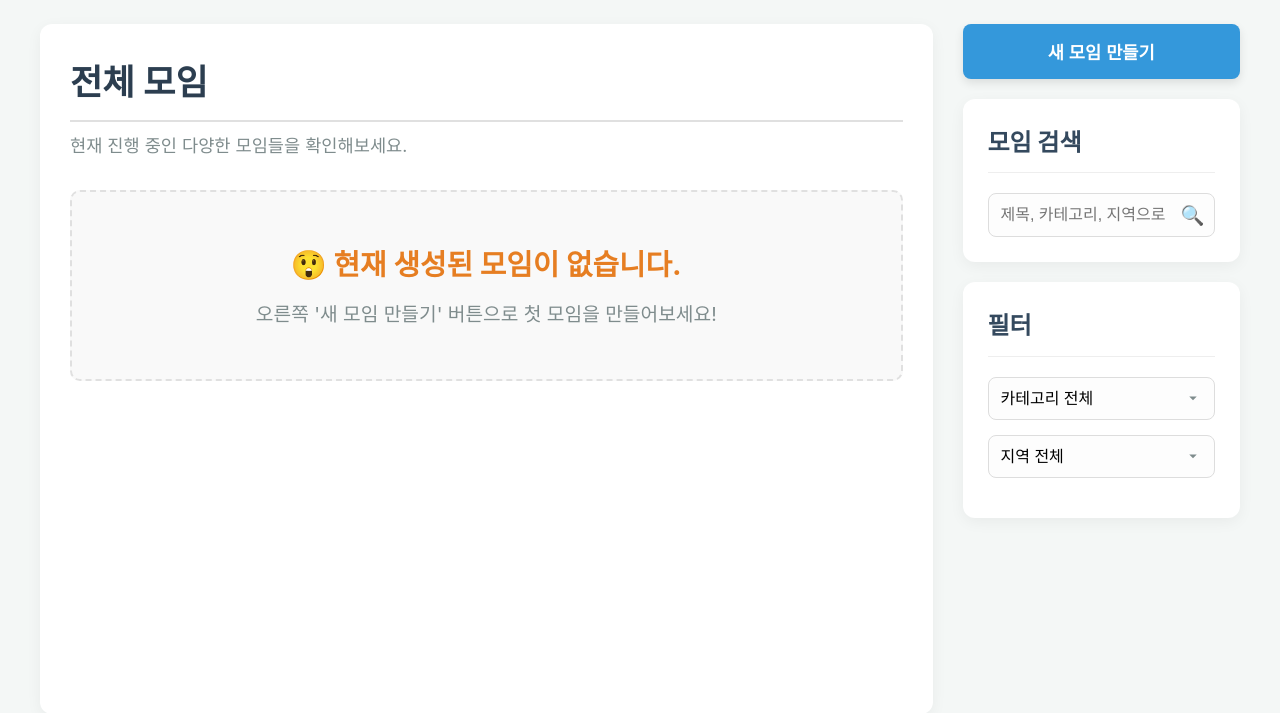
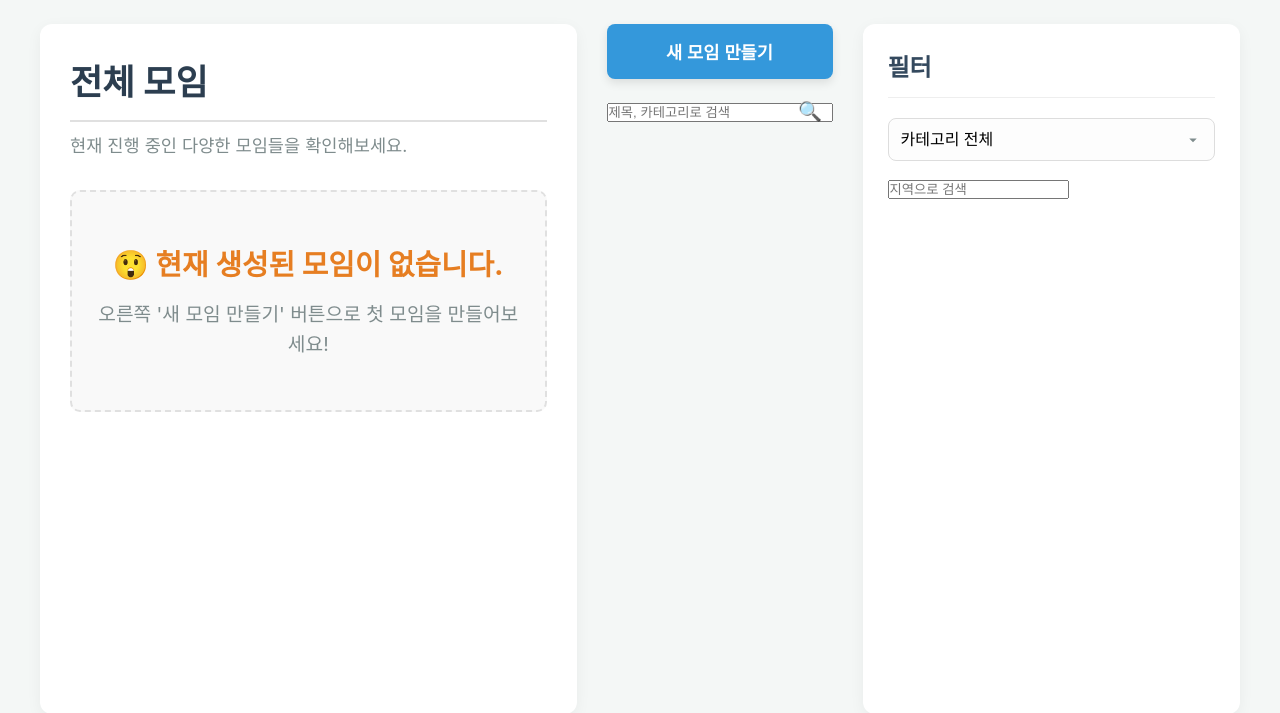
Before and after one commit to wonjun4149/moit, a PHP site: page /php/meeting.php in a window 1280 px wide. Shown: the part 66-779 px from the top of the page. Run offline with PHP 8.4, Linux system fonts and the light colour scheme; a user stored in the database is signed in; data comes from the database, SQL or seed files in the repository; data that the repository does not hold is empty.

Commit message:
지역 검색 방식 변경

```diff
--- a/php/meeting.php
+++ b/php/meeting.php
@@ -115,10 +115,8 @@ try {
             <div class="right-section">
                 <button class="btn-create-meeting" id="open-create-modal-btn">새 모임 만들기</button>
 
-                <div class="search-box">
-                    <h3>모임 검색</h3>
                 <div class="search-input-wrapper">
-                        <input type="text" id="search-input" placeholder="제목, 카테고리, 지역으로 검색">
+                    <input type="text" id="search-input" placeholder="제목, 카테고리로 검색">
                     <button id="search-button">🔍</button>
                 </div>
             </div>
@@ -132,11 +130,7 @@ try {
                     <option value="문화">문화</option>
                     <option value="봉사활동">봉사활동</option>
                 </select>
-                    <select id="filter-location">
-                        <option value="">지역 전체</option>
-                        <option value="아산">아산</option>
-                        <option value="천안">천안</option>
-                    </select>
+                <input type="text" id="filter-location" placeholder="지역으로 검색">
             </div>
             </div>
         </div>
@@ -273,7 +267,7 @@ try {
         });
 
 
-        // --- 검색 및 필터 기능 (이전과 동일) ---
+        // --- 검색 및 필터 기능 ---
         const searchInput = document.getElementById('search-input');
         const categoryFilter = document.getElementById('filter-category');
         const locationFilter = document.getElementById('filter-location');
@@ -283,14 +277,14 @@ try {
         function applyFilters() {
             const searchTerm = searchInput.value.toLowerCase();
             const selectedCategory = categoryFilter.value;
-            const selectedLocation = locationFilter.value;
+            const selectedLocation = locationFilter.value.toLowerCase();
 
             document.querySelectorAll('.meeting-card').forEach(card => {
                 const title = card.querySelector('.card-title').textContent.toLowerCase();
                 const cardCategory = card.dataset.category;
-                const cardLocation = card.dataset.location;
+                const cardLocation = card.dataset.location.toLowerCase();
 
-                const searchMatch = title.includes(searchTerm) || cardCategory.toLowerCase().includes(searchTerm) || cardLocation.toLowerCase().includes(searchTerm);
+                const searchMatch = title.includes(searchTerm) || cardCategory.toLowerCase().includes(searchTerm);
                 const categoryMatch = !selectedCategory || cardCategory === selectedCategory;
                 const locationMatch = !selectedLocation || cardLocation.includes(selectedLocation);
 
@@ -304,7 +298,6 @@ try {
 
         searchButton.addEventListener('click', applyFilters);
         categoryFilter.addEventListener('change', applyFilters);
-        locationFilter.addEventListener('change', applyFilters);
 
     </script>
 </body>
```
Lines whose indentation alone changed are shown as unchanged.
